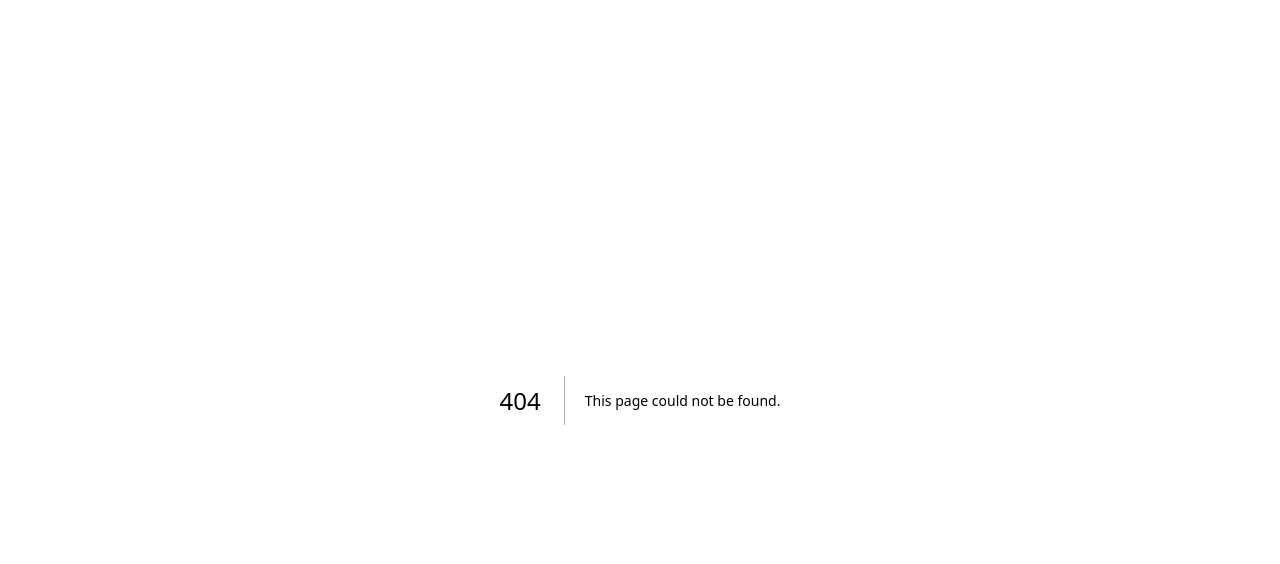
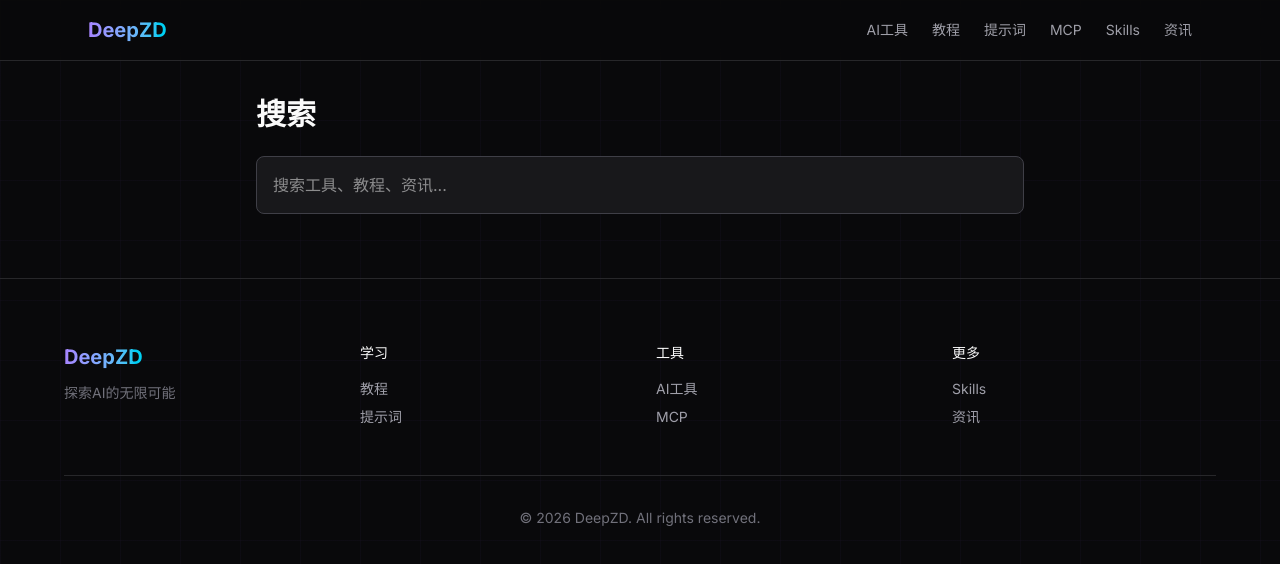
Before and after one commit to uncle-light/deepzd, a Next.js app: page /search in a window 1280 px wide. Before the commit this address had no page. Shown: the top 564 px of the page. Built offline with nearby package versions, Linux system fonts and the light colour scheme.

Commit message:
feat: 添加搜索功能+SEO优化(sitemap/robots)

```diff
--- a/src/app/page.tsx
+++ b/src/app/page.tsx
@@ -27,6 +27,9 @@ function Hero() {
         <p className="text-base md:text-xl text-zinc-400 mb-6 md:mb-8 px-4">
           AI工具、教程、提示词、MCP、Skills 一站式导航
         </p>
+        <Link href="/search" className="inline-block px-6 py-3 bg-zinc-800 hover:bg-zinc-700 rounded-lg text-sm transition-colors">
+          🔍 搜索工具、教程...
+        </Link>
       </div>
     </section>
   );
--- /dev/null
+++ b/src/app/search/page.tsx
@@ -0,0 +1,52 @@
+"use client";
+
+import { useState } from "react";
+import Nav from "../components/Nav";
+import Footer from "../components/Footer";
+import { tools } from "../data/tools";
+import { tutorials } from "../data/tutorials";
+import { news } from "../data/news";
+
+export default function Search() {
+  const [query, setQuery] = useState("");
+
+  const results = query.length > 1 ? [
+    ...tools.filter(t => t.name.toLowerCase().includes(query.toLowerCase())).map(t => ({ ...t, type: "工具" })),
+    ...tutorials.filter(t => t.title.toLowerCase().includes(query.toLowerCase())).map(t => ({ ...t, type: "教程", name: t.title })),
+    ...news.filter(n => n.title.toLowerCase().includes(query.toLowerCase())).map(n => ({ ...n, type: "资讯", name: n.title })),
+  ] : [];
+
+  return (
+    <div className="min-h-screen grid-bg">
+      <Nav />
+      <main className="pt-20 md:pt-24 pb-16 px-4 md:px-6">
+        <div className="max-w-3xl mx-auto">
+          <h1 className="text-3xl font-bold mb-6">搜索</h1>
+          <input
+            type="text"
+            placeholder="搜索工具、教程、资讯..."
+            value={query}
+            onChange={(e) => setQuery(e.target.value)}
+            className="w-full p-4 bg-zinc-900 border border-zinc-700 rounded-lg text-white focus:border-violet-500 outline-none"
+          />
+
+          {results.length > 0 && (
+            <div className="mt-6 space-y-3">
+              {results.map((r, i) => (
+                <div key={i} className="card p-4">
+                  <span className="tag text-xs">{r.type}</span>
+                  <p className="mt-2 font-medium">{r.name}</p>
+                </div>
+              ))}
+            </div>
+          )}
+
+          {query.length > 1 && results.length === 0 && (
+            <p className="mt-6 text-zinc-500">未找到相关结果</p>
+          )}
+        </div>
+      </main>
+      <Footer />
+    </div>
+  );
+}
--- /dev/null
+++ b/src/app/sitemap.ts
@@ -0,0 +1,28 @@
+import { tutorials } from "./data/tutorials";
+import { news } from "./data/news";
+
+export default async function sitemap() {
+  const baseUrl = "https://deepzd.vercel.app";
+
+  const staticPages = [
+    { url: baseUrl, lastModified: new Date() },
+    { url: `${baseUrl}/tools`, lastModified: new Date() },
+    { url: `${baseUrl}/tutorials`, lastModified: new Date() },
+    { url: `${baseUrl}/news`, lastModified: new Date() },
+    { url: `${baseUrl}/mcp`, lastModified: new Date() },
+    { url: `${baseUrl}/skills`, lastModified: new Date() },
+    { url: `${baseUrl}/prompts`, lastModified: new Date() },
+  ];
+
+  const tutorialPages = tutorials.map((t) => ({
+    url: `${baseUrl}/tutorials/${t.slug}`,
+    lastModified: new Date(),
+  }));
+
+  const newsPages = news.map((n) => ({
+    url: `${baseUrl}/news/${n.slug}`,
+    lastModified: new Date(),
+  }));
+
+  return [...staticPages, ...tutorialPages, ...newsPages];
+}
```
Also changed, not shown: public/robots.txt (added).
